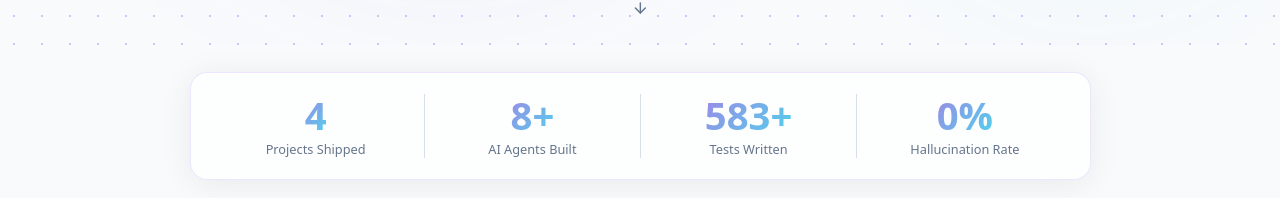
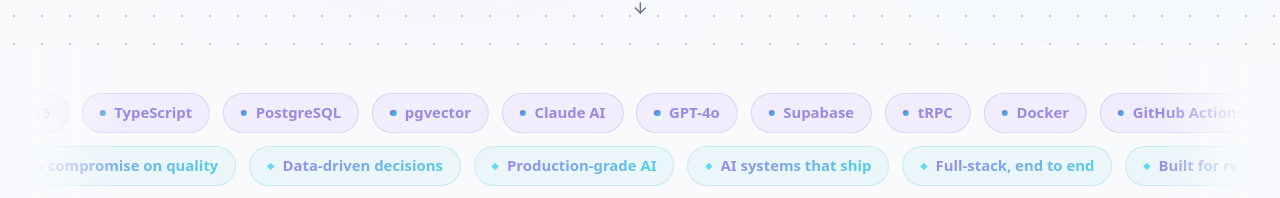
Before and after one commit to Sahil-Khalsa/Sahilsingh-Portfolio, a Next.js app: page / in a window 1280 px wide. Shown: the part 754-952 px from the top of the page. Built offline with nearby package versions, Linux system fonts and the light colour scheme; no server answers.

Commit message:
feat: redesign marquee with two animated rows and phrase strip

```diff
--- a/app/globals.css
+++ b/app/globals.css
@@ -49,6 +49,16 @@
 @keyframes spin {
   from { transform: rotate(0deg); }
   to   { transform: rotate(360deg); }
+}
+
+@keyframes marquee-left {
+  from { transform: translateX(0); }
+  to   { transform: translateX(-50%); }
+}
+
+@keyframes marquee-right {
+  from { transform: translateX(-50%); }
+  to   { transform: translateX(0%); }
 }
 
 /* ── Glassmorphism utility classes ─────────────────────────── */
--- a/components/StatsMarquee.tsx
+++ b/components/StatsMarquee.tsx
@@ -1,14 +1,7 @@
 "use client";
 
-import { useEffect, useRef, useState } from "react";
-import { motion, useInView } from "framer-motion";
-
-const STATS = [
-  { value: 4,   suffix: "",  label: "Projects Shipped" },
-  { value: 8,   suffix: "+", label: "AI Agents Built"  },
-  { value: 583, suffix: "+", label: "Tests Written"    },
-  { value: 0,   suffix: "%", label: "Hallucination Rate" },
-];
+import { motion } from "framer-motion";
+import { useState } from "react";
 
 const TECHS = [
   "Python", "FastAPI", "LangGraph", "ColPali", "Next.js 15",
@@ -17,76 +10,108 @@ const TECHS = [
   "FHIR R4", "Mapbox", "Twilio", "AWS", "WebSocket", "Prisma", "React",
 ];
 
-function Counter({ value, suffix }: { value: number; suffix: string }) {
-  const [count, setCount] = useState(0);
-  const ref = useRef<HTMLSpanElement>(null);
-  const inView = useInView(ref, { once: true });
+const PHRASES = [
+  "AI systems that ship",
+  "Full-stack, end to end",
+  "Built for real users",
+  "From idea to production",
+  "RAG pipelines that verify",
+  "Agents that reason",
+  "Backend systems at scale",
+  "Cloud-native by default",
+  "Multimodal by design",
+  "Zero compromise on quality",
+  "Data-driven decisions",
+  "Production-grade AI",
+];
 
-  useEffect(() => {
-    if (!inView) return;
-    if (value === 0) { setCount(0); return; }
-    const steps = Math.min(value, 60);
-    const increment = value / steps;
-    const interval = 1400 / steps;
-    let current = 0;
-    const timer = setInterval(() => {
-      current += increment;
-      if (current >= value) { setCount(value); clearInterval(timer); }
-      else setCount(Math.floor(current));
-    }, interval);
-    return () => clearInterval(timer);
-  }, [inView, value]);
+function TechPill({ label }: { label: string }) {
+  return (
+    <span
+      className="inline-flex items-center gap-2 px-4 py-2 rounded-full text-sm font-semibold whitespace-nowrap shrink-0 transition-all duration-300"
+      style={{
+        background: "rgba(139,92,246,0.07)",
+        border: "1px solid rgba(139,92,246,0.18)",
+        color: "hsl(252,65%,72%)",
+        boxShadow: "0 0 0 0 rgba(139,92,246,0)",
+      }}
+    >
+      <span className="w-1.5 h-1.5 rounded-full shrink-0"
+        style={{ background: "linear-gradient(135deg, hsl(252,65%,65%), hsl(190,80%,55%))" }} />
+      {label}
+    </span>
+  );
+}
 
-  return <span ref={ref}>{count}{suffix}</span>;
+function PhrasePill({ label }: { label: string }) {
+  return (
+    <span
+      className="inline-flex items-center gap-2 px-4 py-2 rounded-full text-sm font-semibold whitespace-nowrap shrink-0"
+      style={{
+        background: "rgba(6,182,212,0.05)",
+        border: "1px solid rgba(6,182,212,0.16)",
+      }}
+    >
+      <span className="text-[9px]" style={{ color: "hsl(190,80%,55%)", opacity: 0.7 }}>◆</span>
+      <span className="gradient-text">{label}</span>
+    </span>
+  );
 }
 
 export function StatsMarquee() {
-  const doubled = [...TECHS, ...TECHS];
+  const [pauseRow1, setPauseRow1] = useState(false);
+  const [pauseRow2, setPauseRow2] = useState(false);
+
+  const doubledTechs   = [...TECHS,   ...TECHS];
+  const doubledPhrases = [...PHRASES, ...PHRASES];
 
   return (
-    <div className="relative z-10 py-6">
-      {/* Stats Bar */}
-      <div className="container mx-auto max-w-4xl px-6">
-        <motion.div
-          initial={{ opacity: 0, y: 20 }}
-          whileInView={{ opacity: 1, y: 0 }}
-          viewport={{ once: true }}
-          transition={{ duration: 0.6, ease: [0.22, 1, 0.36, 1] }}
-          className="glass rounded-2xl px-4 py-5 grid grid-cols-2 md:grid-cols-4 gap-6 md:gap-0 md:divide-x"
-          style={{ borderColor: "rgba(139,92,246,0.15)" }}
+    <motion.section
+      initial={{ opacity: 0, y: 20 }}
+      whileInView={{ opacity: 1, y: 0 }}
+      viewport={{ once: true }}
+      transition={{ duration: 0.7, ease: [0.22, 1, 0.36, 1] }}
+      className="relative z-10 py-8 space-y-3"
+    >
+      {/* Fade edges */}
+      <div className="absolute left-0 top-0 bottom-0 w-28 z-10 pointer-events-none"
+        style={{ background: "linear-gradient(to right, hsl(var(--background)) 30%, transparent)" }} />
+      <div className="absolute right-0 top-0 bottom-0 w-28 z-10 pointer-events-none"
+        style={{ background: "linear-gradient(to left, hsl(var(--background)) 30%, transparent)" }} />
+
+      {/* Row 1: tech names — scrolls left */}
+      <div
+        className="overflow-hidden cursor-default"
+        onMouseEnter={() => setPauseRow1(true)}
+        onMouseLeave={() => setPauseRow1(false)}
+      >
+        <div
+          className="flex gap-3 w-max"
+          style={{
+            animation: "marquee-left 35s linear infinite",
+            animationPlayState: pauseRow1 ? "paused" : "running",
+          }}
         >
-          {STATS.map((s) => (
-            <div key={s.label} className="flex flex-col items-center gap-1 px-4">
-              <span className="text-3xl md:text-4xl font-black gradient-text">
-                <Counter value={s.value} suffix={s.suffix} />
-              </span>
-              <span className="text-xs text-muted-foreground font-medium text-center leading-snug">
-                {s.label}
-              </span>
-            </div>
-          ))}
-        </motion.div>
+          {doubledTechs.map((tech, i) => <TechPill key={i} label={tech} />)}
+        </div>
       </div>
 
-      {/* Tech Marquee */}
-      <div className="mt-6 overflow-hidden relative">
-        <div className="absolute left-0 top-0 bottom-0 w-20 z-10 pointer-events-none"
-          style={{ background: "linear-gradient(to right, hsl(var(--background)), transparent)" }} />
-        <div className="absolute right-0 top-0 bottom-0 w-20 z-10 pointer-events-none"
-          style={{ background: "linear-gradient(to left, hsl(var(--background)), transparent)" }} />
-
-        <motion.div
+      {/* Row 2: phrases — scrolls right */}
+      <div
+        className="overflow-hidden cursor-default"
+        onMouseEnter={() => setPauseRow2(true)}
+        onMouseLeave={() => setPauseRow2(false)}
+      >
+        <div
           className="flex gap-3 w-max"
-          animate={{ x: ["0%", "-50%"] }}
-          transition={{ duration: 30, repeat: Infinity, ease: "linear" }}
+          style={{
+            animation: "marquee-right 28s linear infinite",
+            animationPlayState: pauseRow2 ? "paused" : "running",
+          }}
         >
-          {doubled.map((tech, i) => (
-            <span key={i} className="tag-pill whitespace-nowrap shrink-0">
-              {tech}
-            </span>
-          ))}
-        </motion.div>
+          {doubledPhrases.map((phrase, i) => <PhrasePill key={i} label={phrase} />)}
+        </div>
       </div>
-    </div>
+    </motion.section>
   );
 }
```
